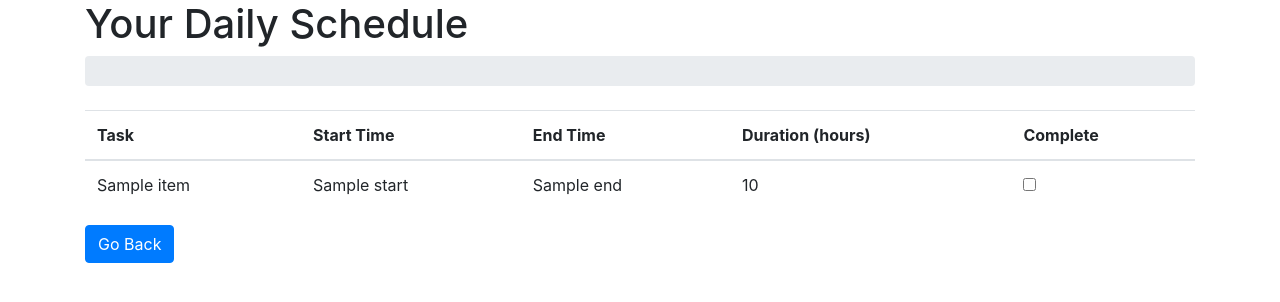
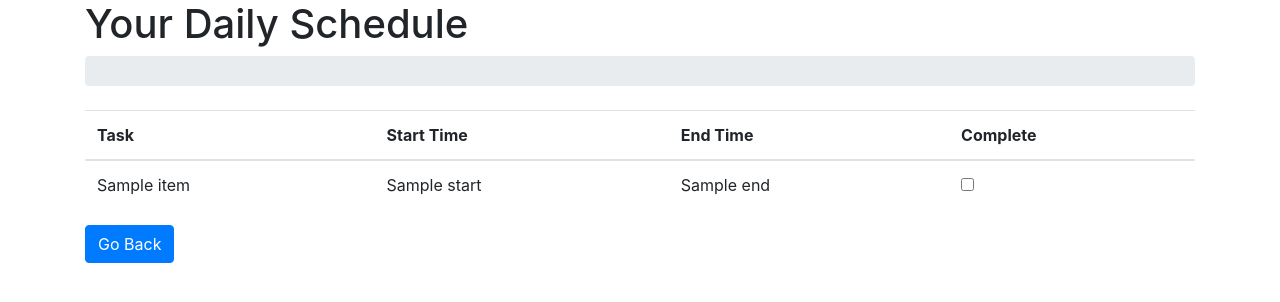
Before and after one commit to kyleenax/sleep-soon-clone, a Flask app: template templates/schedule.html in a window 1280 px wide. Shown: the top 302 px of the page. Run offline with Flask 3, Linux system fonts and the light colour scheme; the template is opened without the code that fills it: most values are stand-ins (such as "Sample title", 1, 10 or a date in 2020); some libraries are stand-ins or nearby versions.

Commit message:
Update schedule.html

```diff
--- a/templates/schedule.html
+++ b/templates/schedule.html
@@ -63,7 +63,6 @@
                     <th>Task</th>
                     <th>Start Time</th>
                     <th>End Time</th>
-                    <th>Duration (hours)</th>
                     <th>Complete</th>
                 </tr>
             </thead>
@@ -73,14 +72,16 @@
                     <td>{{ item.name }}</td>
                     <td>{{ item.start }}</td>
                     <td>{{ item.end }}</td>
-                    <td>{{ item.duration }}</td>
                     <td>
-                        <input type="checkbox" class="task-checkbox" onclick="updateProgress(this)" />
+                        {% if item.name != "Sleep" %}
+                            <input type="checkbox" class="task-checkbox" onclick="updateProgress(this)" />
+                        {% endif %}
                     </td>
                 </tr>
                 {% endfor %}
             </tbody>
         </table>
+
 
         <!-- Celebration Message -->
         <div id="celebrationMessage" class="celebration-message">🎉 Congratulations! You've completed all tasks! 🎉</div>
```
